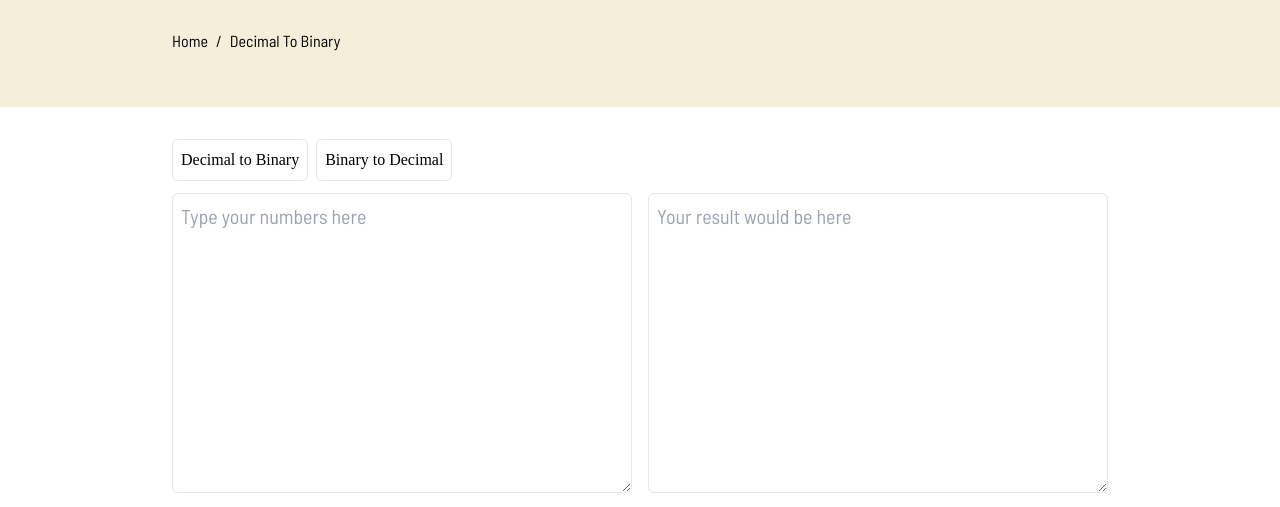
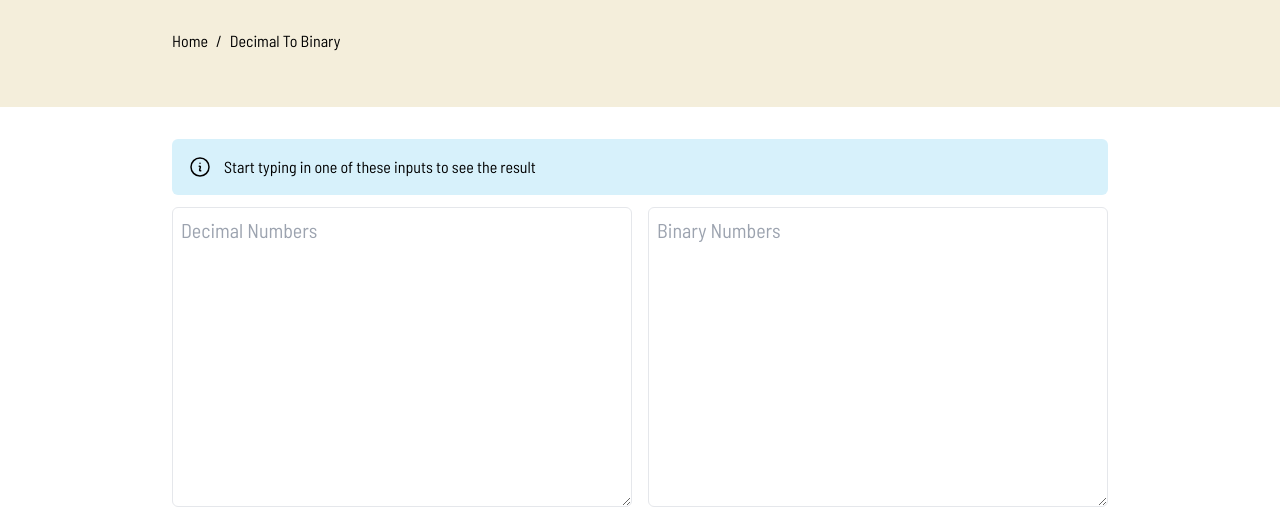
Before and after one commit to bbulakh/unit-converter-tools, an Astro site: page /decimal-to-binary in a window 1280 px wide. Shown: the part 300-807 px from the top of the page. Built offline with nearby package versions, Linux system fonts and the light colour scheme; Astro itself is replaced by a stand-in of ours; a web font is replaced by a local one.

Commit message:
refactor decimal to binary converter

```diff
--- a/src/components/tools/DecimalBinary.vue
+++ b/src/components/tools/DecimalBinary.vue
@@ -1,70 +1,78 @@
 <script>
 export default {
- data() {
+  data() {
     return {
-      decimalNumber: '',
-      binaryNumber: ''
+      decimalNumber: "",
+      binaryNumber: "",
+      activeInput: ""
     };
- },
- methods: {
+  },
+  methods: {
     convertToBinary() {
-      if (!this.decimalNumber) {
-        this.binaryNumber = "Please type something";
-      } else {
+      if (this.activeInput === 'decimal') {
         this.binaryNumber = parseInt(this.decimalNumber, 10).toString(2);
-        this.decimalNumber = '';
       }
-    }
- }
+    },
+
+    convertToDecimal() {
+      if (this.activeInput === 'binary') {
+        this.decimalNumber = parseInt(this.binaryNumber, 2).toString(10);
+      }
+    },
+  },
 };
 </script>
 
 <template>
   <div class="p-[2rem] flex flex-col gap-3 max-w-[1000px] mx-auto">
-    <div class="flex gap-2">
-      <button
-        class="border p-2 rounded-md active:border-accent hover:border-accent"
-      >
-        Decimal to Binary
-      </button>
-      <button
-        class="border p-2 rounded-md active:border-accent hover:border-accent"
-      >
-        Binary to Decimal
-      </button>
+    <div class="rounded-md bg-[#53c0eb3b]">
+      <div class="p-4 flex gap-3">
+        <svg
+          xmlns="http://www.w3.org/2000/svg"
+          fill="none"
+          viewBox="0 0 24 24"
+          stroke-width="1.5"
+          stroke="currentColor"
+          class="w-6 h-6"
+        >
+          <path
+            stroke-linecap="round"
+            stroke-linejoin="round"
+            d="m11.25 11.25.041-.02a.75.75 0 0 1 1.063.852l-.708 2.836a.75.75 0 0 0 1.063.853l.041-.021M21 12a9 9 0 1 1-18 0 9 9 0 0 1 18 0Zm-9-3.75h.008v.008H12V8.25Z"
+          />
+        </svg>
+
+        <p>Start typing in one of these inputs to see the result</p>
+      </div>
     </div>
 
     <div class="md:flex gap-4">
       <textarea
         v-model="decimalNumber"
         class="p-2 border md:text-xl rounded-md h-[100px] md:h-[300px] w-full outline-accent"
-        placeholder="Type your numbers here"
+        placeholder="Decimal Numbers"
         cols="30"
         rows="50"
-      ></textarea>
+        @input="activeInput = 'decimal'; convertToBinary()"
+      >{{ decimalNumber }}</textarea>
 
       <textarea
-        placeholder="Your result would be here"
+        v-model="binaryNumber"
+        placeholder="Binary Numbers"
         class="p-2 border md:text-xl rounded-md h-[100px] md:h-[300px] w-full outline-accent"
         cols="30"
         rows="50"
+        @input="activeInput = 'binary'; convertToDecimal()"
         >{{ binaryNumber }}</textarea
       >
     </div>
 
-    <button
-      class="p-2 text-xl my-3 bg-primary w-full rounded-md"
-      @click="convertToBinary"
-    >
-      Convert
-    </button>
+
   </div>
-
-
 </template>
 
 <style>
 button {
-  font-family: Koulen;
+  font-family: Koulen, serif;
 }
 </style>
```
